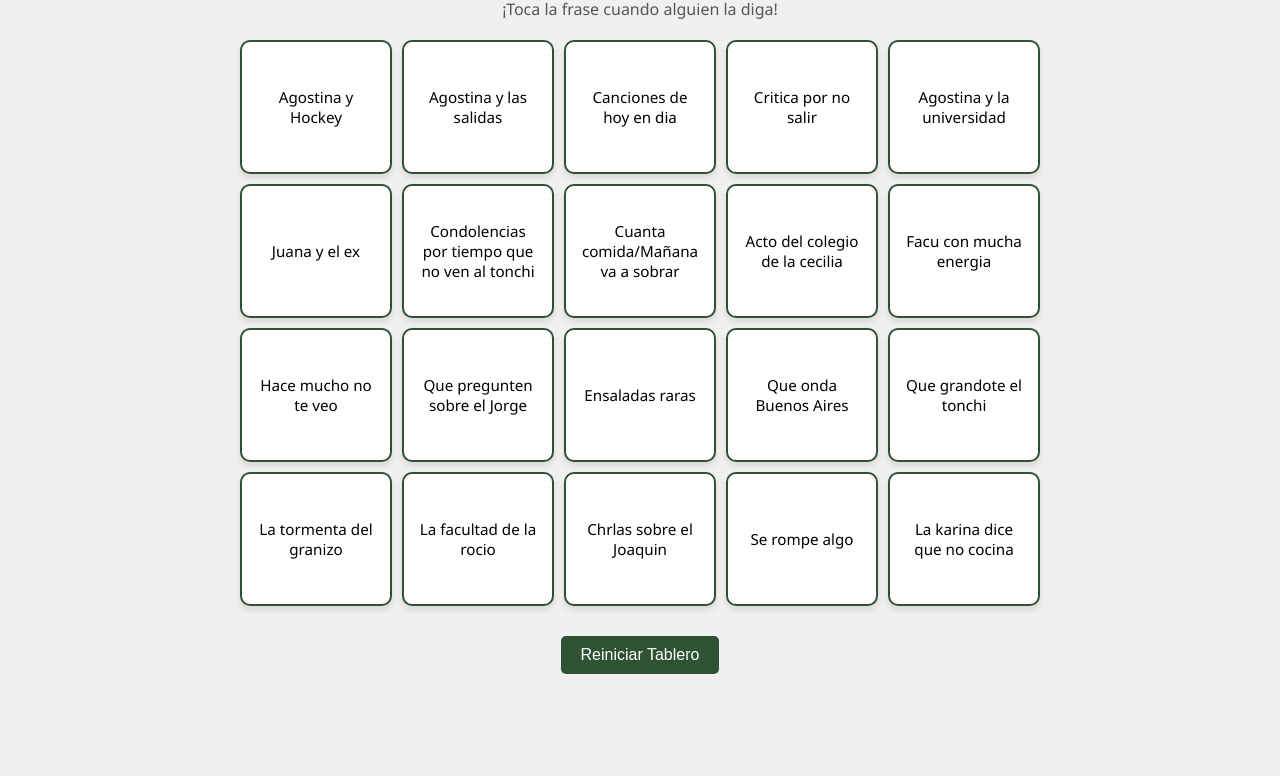
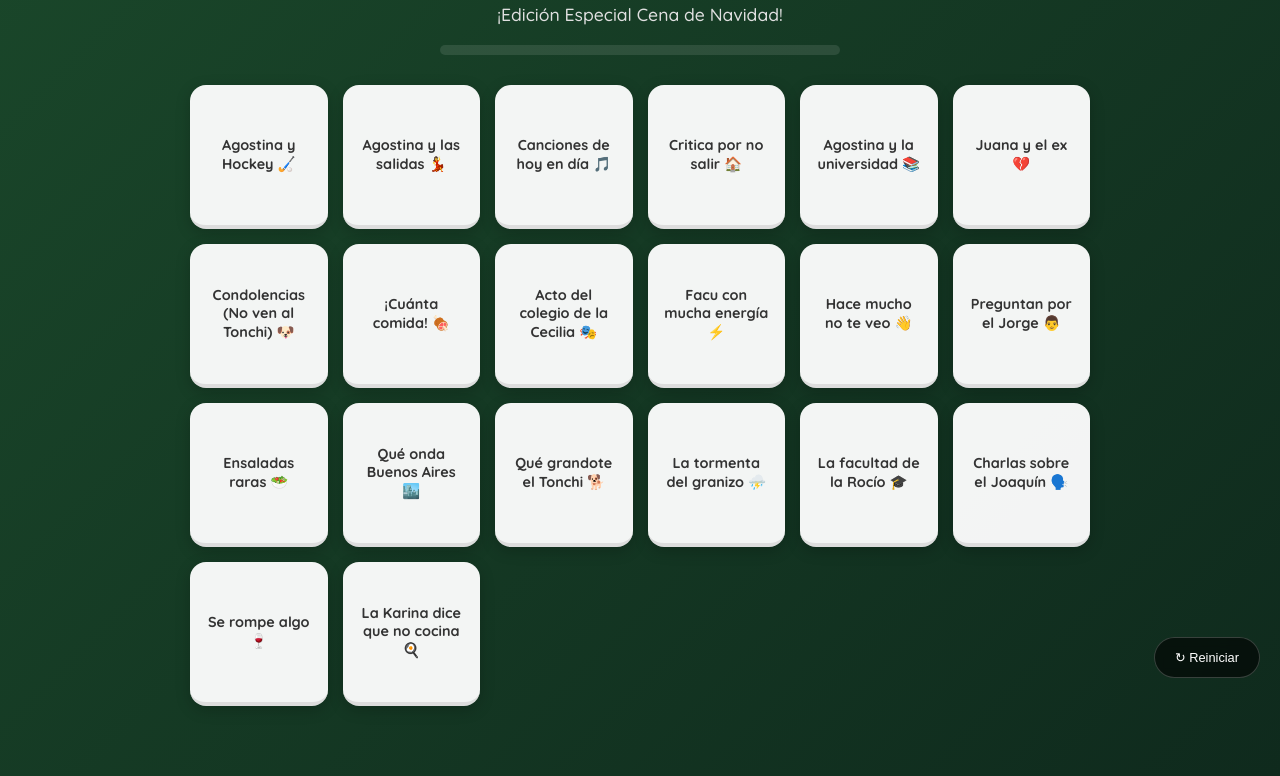
Before and after one commit to diablo0olbaid/bingonavidad, a plain HTML site: page index.html in a window 1280 px wide. Shown: the part 102-878 px from the top of the page. Before the commit the page ends 800 px from the top, so only its background shows below. Drawn offline with nearby package versions, Linux system fonts and the light colour scheme; a web font is replaced by a local one.

Commit message:
Update index.html

```diff
--- a/index.html
+++ b/index.html
@@ -2,118 +2,181 @@
 <html lang="es">
 <head>
     <meta charset="UTF-8">
-    <meta name="viewport" content="width=device-width, initial-scale=1.0">
-    <title>Bingo Navideño Familiar</title>
+    <meta name="viewport" content="width=device-width, initial-scale=1.0, maximum-scale=1.0, user-scalable=no">
+    <title>Bingo Familiar 🎄</title>
+    <link href="https://fonts.googleapis.com/css2?family=Mountains+of+Christmas:wght@700&family=Quicksand:wght@500;700&display=swap" rel="stylesheet">
+    <script src="https://cdn.jsdelivr.net/npm/canvas-confetti@1.6.0/dist/confetti.browser.min.js"></script>
+
     <style>
         :root {
-            --red: #D42426;
-            --green: #2F5233;
-            --gold: #F1D570;
-            --bg: #f0f0f0;
+            --red: #e63946;
+            --green: #2a9d8f;
+            --dark-green: #1a472a;
+            --gold: #ffb703;
+            --bg-gradient: linear-gradient(135deg, #1a472a 0%, #0f2a1d 100%);
         }
 
         body {
-            font-family: 'Segoe UI', Tahoma, Geneva, Verdana, sans-serif;
-            background-color: var(--bg);
+            font-family: 'Quicksand', sans-serif;
+            background: var(--bg-gradient);
+            color: #fff;
             text-align: center;
-            padding: 20px;
+            padding: 20px 10px;
             margin: 0;
+            min-height: 100vh;
         }
 
         h1 {
-            color: var(--red);
-            font-size: 2rem;
-            margin-bottom: 10px;
-            text-shadow: 1px 1px var(--gold);
+            font-family: 'Mountains of Christmas', cursive;
+            color: var(--gold);
+            font-size: 3rem;
+            margin: 10px 0;
+            text-shadow: 2px 2px 4px rgba(0,0,0,0.5);
+            letter-spacing: 2px;
         }
 
-        p { color: #555; margin-bottom: 20px; }
+        p {
+            color: #e0e0e0;
+            margin-bottom: 20px;
+            font-size: 1.1rem;
+        }
+
+        /* Barra de progreso */
+        .progress-container {
+            width: 100%;
+            max-width: 400px;
+            background-color: rgba(255,255,255,0.1);
+            border-radius: 20px;
+            margin: 0 auto 30px auto;
+            overflow: hidden;
+            height: 10px;
+        }
+
+        .progress-bar {
+            height: 100%;
+            width: 0%;
+            background-color: var(--gold);
+            transition: width 0.5s ease;
+            box-shadow: 0 0 10px var(--gold);
+        }
 
         .grid-container {
             display: grid;
-            grid-template-columns: repeat(auto-fill, minmax(140px, 1fr));
-            gap: 10px;
-            max-width: 800px;
-            margin: 0 auto;
+            grid-template-columns: repeat(auto-fill, minmax(130px, 1fr));
+            gap: 15px;
+            max-width: 900px;
+            margin: 0 auto 50px auto;
         }
 
         .card {
-            background: white;
-            border: 2px solid var(--green);
-            border-radius: 10px;
+            background: rgba(255, 255, 255, 0.95);
+            color: #333;
+            border-radius: 16px;
             padding: 15px;
-            min-height: 100px;
+            min-height: 110px;
             display: flex;
             align-items: center;
             justify-content: center;
             cursor: pointer;
-            transition: all 0.2s;
-            box-shadow: 0 4px 6px rgba(0,0,0,0.1);
+            transition: all 0.2s cubic-bezier(0.175, 0.885, 0.32, 1.275);
+            box-shadow: 0 4px 15px rgba(0,0,0,0.2);
             user-select: none;
-            font-weight: 500;
-            font-size: 0.95rem;
+            font-weight: 700;
+            font-size: 0.9rem;
+            line-height: 1.3;
+            border-bottom: 4px solid #ddd;
+            position: relative;
+            overflow: hidden;
         }
 
-        .card:active { transform: scale(0.95); }
+        .card:active {
+            transform: scale(0.90);
+        }
 
+        /* Estado Marcado */
         .card.checked {
-            background-color: var(--red);
+            background: var(--red);
             color: white;
-            border-color: var(--gold);
-            text-decoration: line-through;
-            opacity: 0.9;
+            border-bottom: 4px solid #b91c1c;
+            transform: translateY(4px);
+        }
+
+        /* El ícono de check animado */
+        .card::after {
+            content: '🎄';
+            position: absolute;
+            top: 50%;
+            left: 50%;
+            transform: translate(-50%, -50%) scale(0);
+            font-size: 3rem;
+            opacity: 0;
+            transition: all 0.3s cubic-bezier(0.175, 0.885, 0.32, 1.275);
+        }
+
+        .card.checked::after {
+            transform: translate(-50%, -50%) scale(1);
+            opacity: 0.2;
         }
 
         .reset-btn {
-            margin-top: 30px;
-            padding: 10px 20px;
-            background: var(--green);
+            position: fixed;
+            bottom: 20px;
+            right: 20px;
+            padding: 12px 20px;
+            background: rgba(0,0,0,0.6);
             color: white;
-            border: none;
-            border-radius: 5px;
-            font-size: 1rem;
+            border: 1px solid rgba(255,255,255,0.2);
+            border-radius: 50px;
+            font-size: 0.8rem;
+            backdrop-filter: blur(5px);
             cursor: pointer;
+            z-index: 100;
         }
+
     </style>
 </head>
 <body>
 
-    <h1>🎄 Bingo Navideño 🎅</h1>
-    <p>¡Toca la frase cuando alguien la diga!</p>
+    <h1>🎅 Bingo Familiar</h1>
+    <p>¡Edición Especial Cena de Navidad!</p>
+
+    <div class="progress-container">
+        <div class="progress-bar" id="progressBar"></div>
+    </div>
 
     <div class="grid-container" id="bingoBoard">
         </div>
 
-    <button class="reset-btn" onclick="resetGame()">Reiniciar Tablero</button>
+    <button class="reset-btn" onclick="resetGame()">↻ Reiniciar</button>
 
     <script>
-        // Aquí están las frases que generamos
+        // TUS FRASES PERSONALIZADAS
         const phrases = [
-            "Agostina y Hockey",
-            "Agostina y las salidas",
-            "Canciones de hoy en dia",
-            "Critica por no salir",
-            "Agostina y la universidad",
-            "Juana y el ex",
-            "Condolencias por tiempo que no ven al tonchi",
-            "Cuanta comida/Mañana va a sobrar",
-            "Acto del colegio de la cecilia",
-            "Facu con mucha energia",
-            "Hace mucho no te veo",
-            "Que pregunten sobre el Jorge",
-            "Ensaladas raras",
-            "Que onda Buenos Aires",
-            "Que grandote el tonchi",
-            "La tormenta del granizo",
-            "La facultad de la rocio",
-            "Chrlas sobre el Joaquin",
-            "Se rompe algo",
-            "La karina dice que no cocina"
+            "Agostina y Hockey 🏑",
+            "Agostina y las salidas 💃",
+            "Canciones de hoy en día 🎵",
+            "Critica por no salir 🏠",
+            "Agostina y la universidad 📚",
+            "Juana y el ex 💔",
+            "Condolencias (No ven al Tonchi) 🐶",
+            "¡Cuánta comida! 🍖",
+            "Acto del colegio de la Cecilia 🎭",
+            "Facu con mucha energía ⚡",
+            "Hace mucho no te veo 👋",
+            "Preguntan por el Jorge 👨",
+            "Ensaladas raras 🥗",
+            "Qué onda Buenos Aires 🏙️",
+            "Qué grandote el Tonchi 🐕",
+            "La tormenta del granizo ⛈️",
+            "La facultad de la Rocío 🎓",
+            "Charlas sobre el Joaquín 🗣️",
+            "Se rompe algo 🍷",
+            "La Karina dice que no cocina 🍳"
         ];
 
         const board = document.getElementById('bingoBoard');
+        const progressBar = document.getElementById('progressBar');
 
-        // Cargar estado guardado o iniciar nuevo
         function initGame() {
             board.innerHTML = '';
             phrases.forEach((text, index) => {
@@ -122,24 +185,67 @@
                 card.innerText = text;
                 card.onclick = () => toggleCard(card, index);
 
-                // Recuperar si estaba marcado
                 if(localStorage.getItem('bingo_' + index) === 'true') {
                     card.classList.add('checked');
                 }
 
                 board.appendChild(card);
             });
+            updateProgress();
         }
 
         function toggleCard(element, index) {
+            // Animación de vibración si es móvil
+            if (navigator.vibrate) navigator.vibrate(50);
+
+            const wasChecked = element.classList.contains('checked');
             element.classList.toggle('checked');
-            // Guardar en memoria del teléfono por si recargan la página
+
             const isChecked = element.classList.contains('checked');
             localStorage.setItem('bingo_' + index, isChecked);
+
+            // SI SE MARCA (y no estaba marcada), TIRAR CONFETI
+            if (!wasChecked && isChecked) {
+                shootConfetti(element);
+            }
+
+            updateProgress();
+        }
+
+        function shootConfetti(element) {
+            // Posición relativa al click (aproximada para móviles)
+            const rect = element.getBoundingClientRect();
+            const x = (rect.left + rect.width / 2) / window.innerWidth;
+            const y = (rect.top + rect.height / 2) / window.innerHeight;
+
+            confetti({
+                particleCount: 60,
+                spread: 70,
+                origin: { x: x, y: y },
+                colors: ['#e63946', '#ffb703', '#ffffff'],
+                disableForReducedMotion: true,
+                zIndex: 1000
+            });
+        }
+
+        function updateProgress() {
+            const total = phrases.length;
+            const checked = document.querySelectorAll('.card.checked').length;
+            const percentage = (checked / total) * 100;
+            progressBar.style.width = percentage + '%';
+
+            // Si completa todo
+            if (percentage === 100) {
+                confetti({
+                    particleCount: 200,
+                    spread: 100,
+                    origin: { y: 0.6 }
+                });
+            }
         }
 
         function resetGame() {
-            if(confirm('¿Borrar todo y empezar de cero?')) {
+            if(confirm('¿Reiniciar el juego?')) {
                 localStorage.clear();
                 initGame();
             }
```
